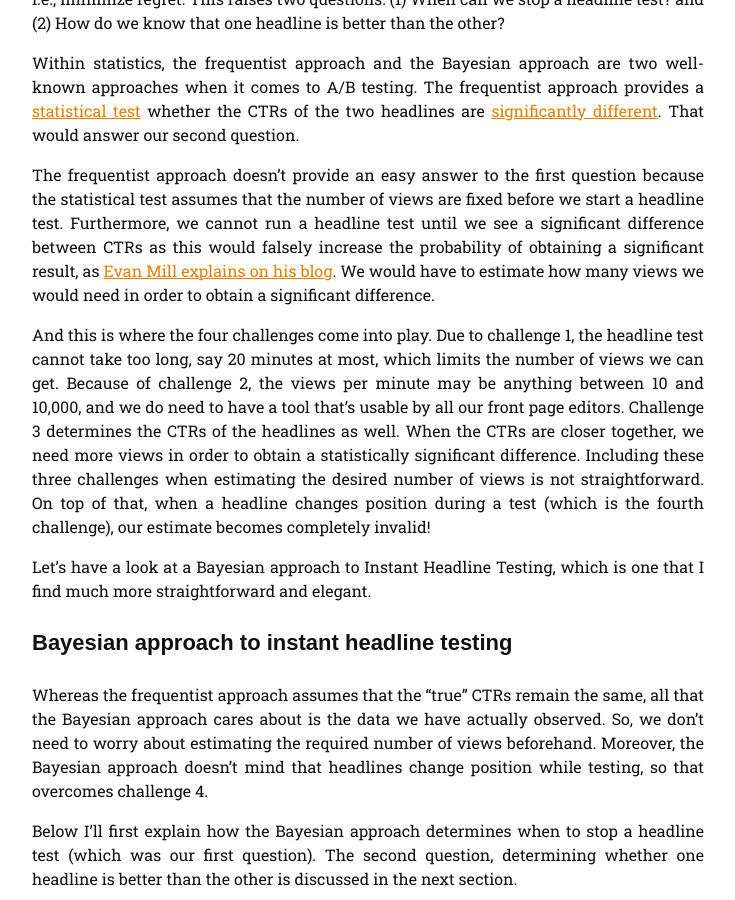
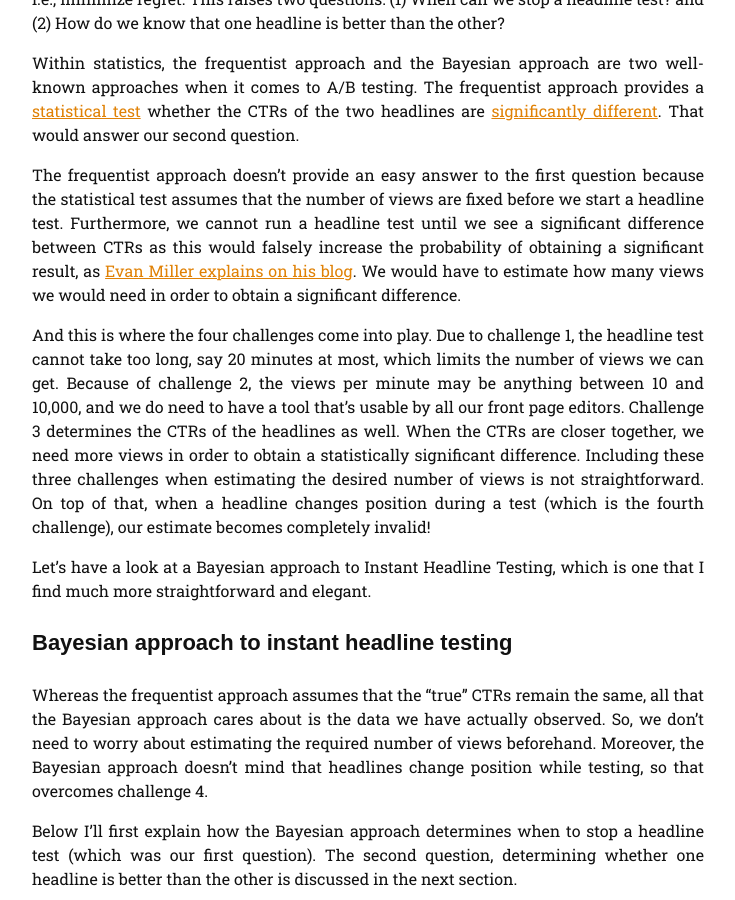
Before and after one commit to jeroenjanssens/jeroenjanssens.github.io, a Jekyll site: the page built from _posts/2013-08-18-bayesian-headline-testing-at-visual-revenue.markdown, in a window 1280 px wide and 900 px high, scrolled down 1698 px. Shown: the whole window, without its empty margins (272-1007 px from the left). Built offline with Jekyll 4.4.1, drawn with Linux system fonts in a browser that asks for light colours; some web fonts are replaced; comment, search, counter and statistics services are not loaded; some of the changed lines change nothing that is shown.

Commit message:
Fix images and typo

```diff
--- a/_posts/2013-08-18-bayesian-headline-testing-at-visual-revenue.markdown
+++ b/_posts/2013-08-18-bayesian-headline-testing-at-visual-revenue.markdown
@@ -40,7 +40,7 @@
 
 Within statistics, the frequentist approach and the Bayesian approach are two well-known approaches when it comes to A/B testing. The frequentist approach provides a [statistical test][7] whether the CTRs of the two headlines are [significantly different][8]. That would answer our second question.
 
-The frequentist approach doesn’t provide an easy answer to the first question because the statistical test assumes that the number of views are fixed before we start a headline test. Furthermore, we cannot run a headline test until we see a significant difference between CTRs as this would falsely increase the probability of obtaining a significant result, as [Evan Mill explains on his blog][9]. We would have to estimate how many views we would need in order to obtain a significant difference.
+The frequentist approach doesn’t provide an easy answer to the first question because the statistical test assumes that the number of views are fixed before we start a headline test. Furthermore, we cannot run a headline test until we see a significant difference between CTRs as this would falsely increase the probability of obtaining a significant result, as [Evan Miller explains on his blog][9]. We would have to estimate how many views we would need in order to obtain a significant difference.
 
 And this is where the four challenges come into play. Due to challenge 1, the headline test cannot take too long, say 20 minutes at most, which limits the number of views we can get. Because of challenge 2, the views per minute may be anything between 10 and 10,000, and we do need to have a tool that’s usable by all our front page editors. Challenge 3 determines the CTRs of the headlines as well. When the CTRs are closer together, we need more views in order to obtain a statistically significant difference. Including these three challenges when estimating the desired number of views is not straightforward. On top of that, when a headline changes position during a test (which is the fourth challenge), our estimate becomes completely invalid!
 
@@ -111,7 +111,6 @@
 
 If you like what I had to say then you may want to [follow me on Twitter][twitter].
 
-
    [1]: http://visualrevenue.com/instant-headline-testing
    [2]: http://visualrevenue.com/blog/2012/08/usa-today-sports-boosted-their-olympics-coverage-by-57-with-headline-testing.html
    [3]: http://www.usatoday.com/sports/
@@ -125,15 +124,15 @@
    [11]: /img/eq_k.gif
    [12]: /img/eq_anscombe.gif
    [13]: /img/eq_y.gif
-   [14]: /img/vr-ht-anscombe.png (Anscombe Boundary)
+   [14]: /img/vr-ht-anscombe.png
    [15]: http://blog.custora.com/2012/05/a-bayesian-approach-to-ab-testing/
    [16]: /img/eq_beta.gif
-   [17]: /img/vr-ht-beta-views-ctr.png (Parameterizing a beta distribution with views and CTR)
-   [18]: /img/vr-ht-credibility-interval.png (Credibility Interval)
+   [17]: /img/vr-ht-beta-views-ctr.png
+   [18]: /img/vr-ht-credibility-interval.png
    [19]: http://www.johndcook.com/blog/2012/10/11/beta-inequalities-in-r/
    [20]: http://docs.scipy.org/doc/scipy/reference/generated/scipy.stats.beta.html
-   [21]: /img/vr-ht-time-to-conclude.png (Time to conclude)
-   [22]: /img/vr-ht-certainty.png (Time to conclude)
+   [21]: /img/vr-ht-time-to-conclude.png
+   [22]: /img/vr-ht-certainty.png
    [23]: http://www.peakconversion.com/2012/02/ab-split-test-graphical-calculator/
    [24]: http://en.wikipedia.org/wiki/Multiple_comparisons
    [25]: mailto:jeroen.janssens%40visualrevenue.com
```
